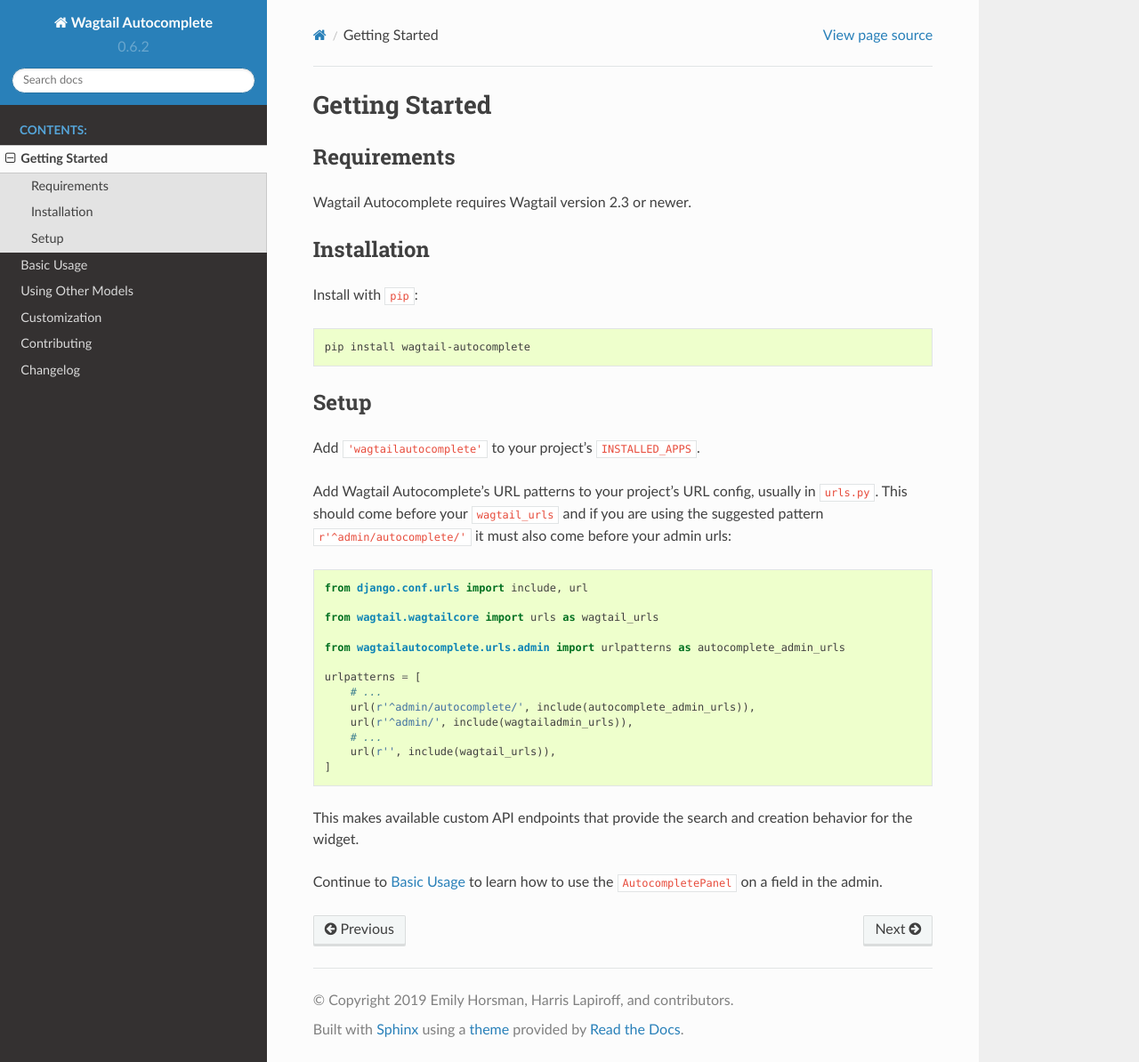
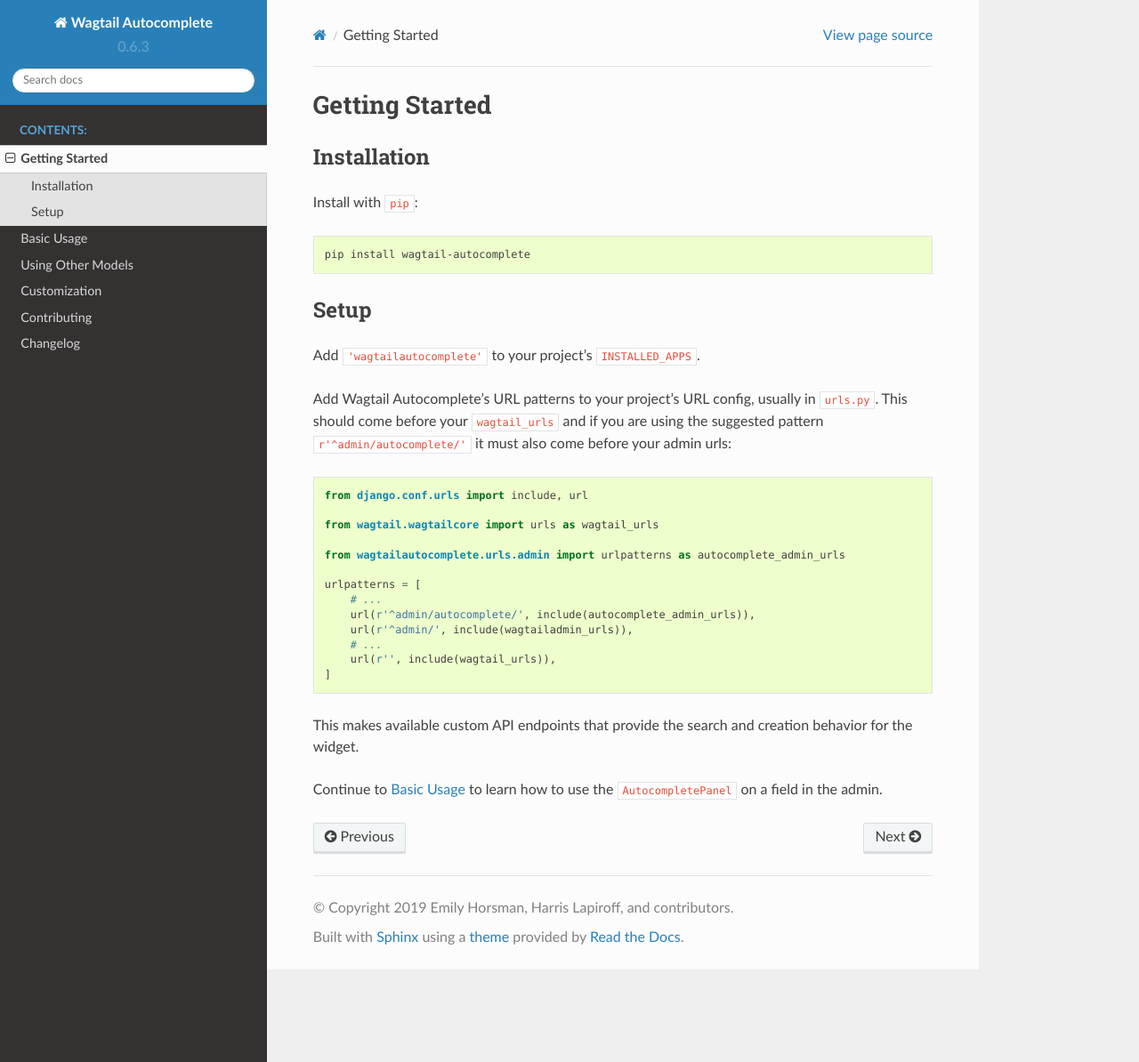
Before and after one commit to wagtail/wagtail-autocomplete, a Sphinx documentation site: the page built from docs/getting_started.rst, in a window 1280 px wide and 1194 px high. Shown: the whole window at 89% size. Built offline with Sphinx 7.4.7 and the Read the Docs theme 2.0.0, drawn with Linux system fonts in a browser that asks for light colours.

Commit message:
Version bump
(And removal of outdated docs)

```diff
--- a/docs/getting_started.rst
+++ b/docs/getting_started.rst
@@ -1,11 +1,6 @@
 ===============
 Getting Started
 ===============
-
-Requirements
-============
-
-Wagtail Autocomplete requires Wagtail version 2.3 or newer.
 
 Installation
 ============
--- a/wagtailautocomplete/__init__.py
+++ b/wagtailautocomplete/__init__.py
@@ -1,2 +1,2 @@
-VERSION = (0, 6, 2)
+VERSION = (0, 6, 3)
 __version__ = '.'.join([str(x) for x in VERSION])
```
